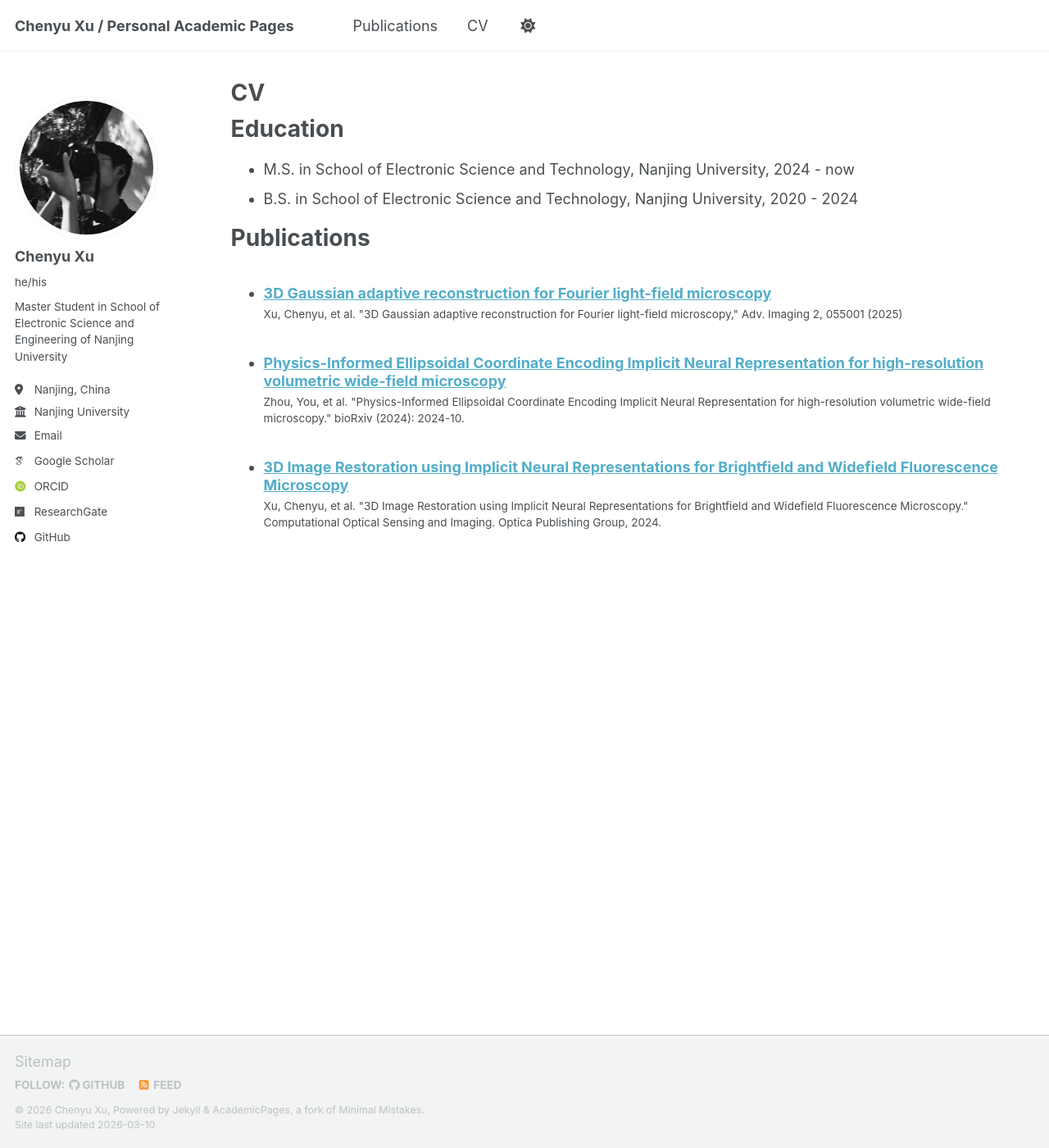
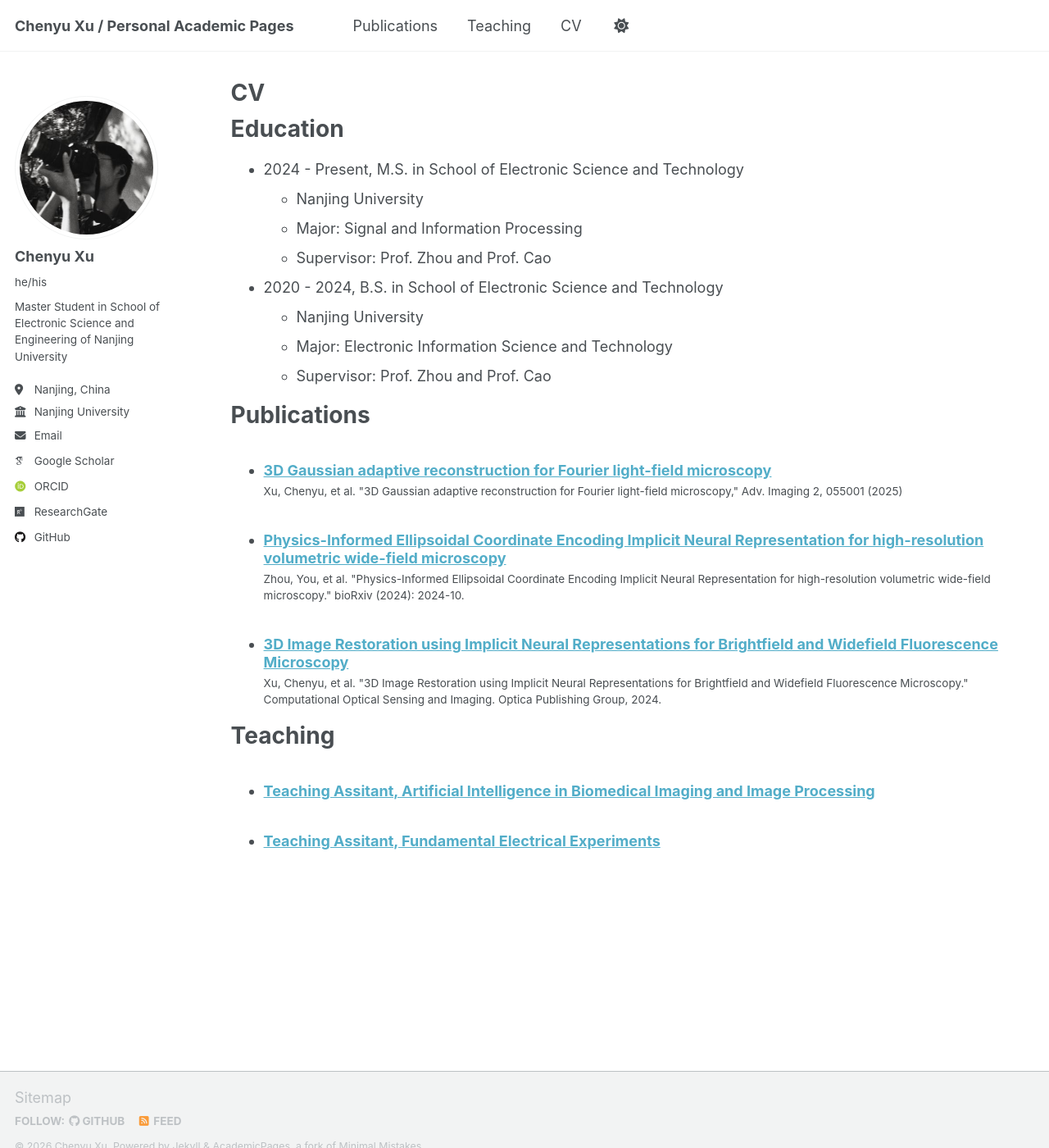
Before and after one commit to Chaos1025/Chaos1025.github.io, a Jekyll site: the page built from _pages/cv.md, in a window 1280 px wide and 1400 px high. Shown: the whole window at 82% size. Built offline with Jekyll 4.4.1, drawn with Linux system fonts in a browser that asks for light colours; some web fonts are replaced; a script that is not in the unit is left out.

Commit message:
Add some content

```diff
--- a/_data/navigation.yml
+++ b/_data/navigation.yml
@@ -14,8 +14,8 @@ main:
   # - title: "Talks"
   #   url: /talks/
 
-  # - title: "Teaching"
-  #   url: /teaching/
+  - title: "Teaching"
+    url: /teaching/
 
   # - title: "Portfolio"
   #   url: /portfolio/
--- a/_pages/cv.md
+++ b/_pages/cv.md
@@ -11,8 +11,15 @@ redirect_from:
 
 Education
 ======
-* M.S. in School of Electronic Science and Technology, Nanjing University, 2024 - now
-* B.S. in School of Electronic Science and Technology, Nanjing University, 2020 - 2024
+* 2024 - Present, M.S. in School of Electronic Science and Technology
+  * Nanjing University
+  * Major: Signal and Information Processing
+  * Supervisor: Prof. Zhou and Prof. Cao
+
+* 2020 - 2024, B.S. in School of Electronic Science and Technology
+  * Nanjing University
+  * Major: Electronic Information Science and Technology
+  * Supervisor: Prof. Zhou and Prof. Cao
 
 <!-- Work experience
 ====== -->
@@ -46,17 +53,18 @@ Publications
     {% include archive-single-cv.html %}
   {% endfor %}</ul>
 
+Teaching
+======
+  <ul>{% for post in site.teaching reversed %}
+    {% include archive-single-cv.html %}
+  {% endfor %}</ul>
+
 <!-- Talks
 ======
   <ul>{% for post in site.talks reversed %}
     {% include archive-single-talk-cv.html  %}
   {% endfor %}</ul>
 
-Teaching
-======
-  <ul>{% for post in site.teaching reversed %}
-    {% include archive-single-cv.html %}
-  {% endfor %}</ul>
    -->
 
 <!-- Service and leadership
--- a/_teaching/2024-autumn-TA-1.md
+++ b/_teaching/2024-autumn-TA-1.md
@@ -1,6 +1,6 @@
 ---
-title: "Teaching Assitant on Fundamental Electrical Experiments"
-collection: teaching
+title: "Teaching Assitant, Fundamental Electrical Experiments"
+collection: "teaching assitant"
 type: "Undergraduate course"
 permalink: /teaching/2024-autumn-TA-1
 venue: "Nanjing University"
--- a/_teaching/2025-spring-TA-2.md
+++ b/_teaching/2025-spring-TA-2.md
@@ -1,6 +1,6 @@
 ---
-title: "Teaching Assitant on Artificial Intelligence in Biomedical Imaging and Image Processing"
-collection: teaching
+title: "Teaching Assitant, Artificial Intelligence in Biomedical Imaging and Image Processing"
+collection: "teaching assitant"
 type: "Undergraduate course"
 permalink: /teaching/2025-spring-TA-2
 venue: "Nanjing University"
```
